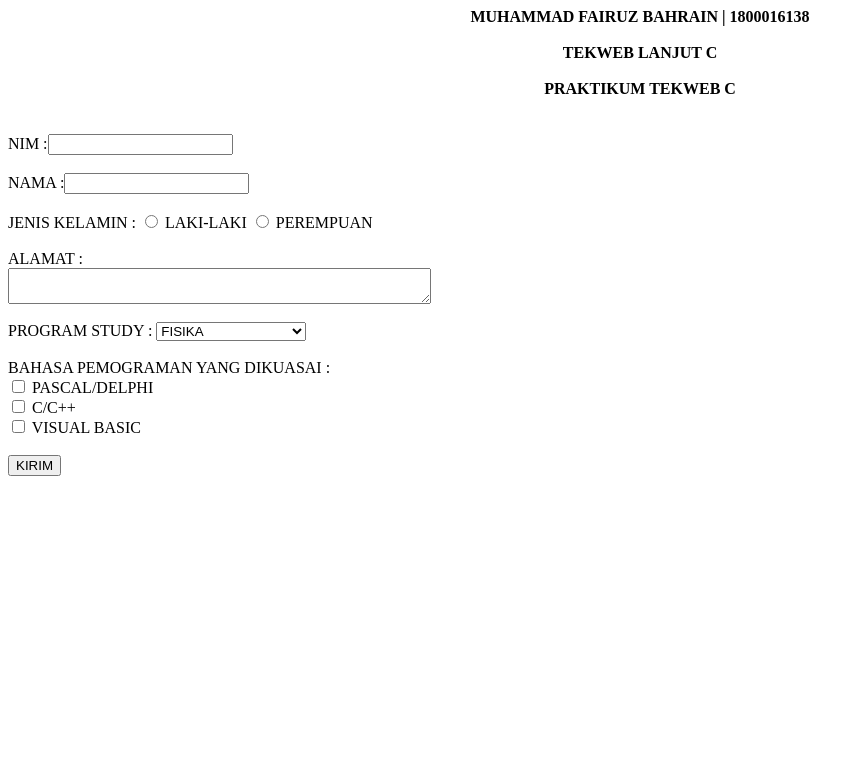
After one commit to fairuz635/tekwebuad_1800016138, a PHP site: page /latihan2.html in a window 1280 px wide. The commit adds this page. Shown: the top 783 px of the page, without its empty margins (0-864 px from the left). Run offline with PHP 8.4, Linux system fonts and the light colour scheme.

Commit message:
Add files via upload

```diff
--- /dev/null
+++ b/latihan2.html
@@ -0,0 +1,37 @@
+<html>
+<body>
+<b><center>MUHAMMAD FAIRUZ BAHRAIN | 1800016138</center></b>
+<BR>
+<b><center>TEKWEB LANJUT C</center></b>
+<BR>
+<b><center>PRAKTIKUM TEKWEB C</center></b>
+<BR>
+<BR>
+<FORM ACTION ="output.php" method="POST">
+	NIM		:<INPUT TYPE=TEXT NAME="NIM"> <BR> <BR>
+	NAMA	:<INPUT TYPE=TEXT NAME="NAMA"> <BR> <BR>
+	JENIS KELAMIN :
+	<INPUT TYPE=RADIO NAME="KELAMIN" VALUE="LAKI-LAKI"> LAKI-LAKI
+	<INPUT TYPE=RADIO NAME="KELAMIN" VALUE="PEREMPUAN"> PEREMPUAN
+	<BR> <BR>
+	ALAMAT : <BR>
+	<TEXTAREA NAME="ALAMAT" ROWS=2 COLS=50> </TEXTAREA> <BR>
+	<BR>
+	PROGRAM STUDY :
+	<SELECT NAME="PRODI">
+	<OPTION VALUE="FISIKA">FISIKA
+	<OPTION VALUE="BIOLOGI">BIOLOGI
+	<OPTION VALUE="MATEMATIKA">MATEMATIKA
+	<OPTION VALUE="SISTEM INFORMASI">SISTEM INFORMASI
+	</SELECT>
+	<BR> <BR>
+	BAHASA PEMOGRAMAN YANG DIKUASAI : <BR>
+	<INPUT TYPE=CHECKBOX NAME="PEMOGRAMAN" VALUE="PASCAL/DELPHI"> PASCAL/DELPHI <BR>
+	<INPUT TYPE=CHECKBOX NAME="PEMOGRAMAN" VALUE="C/C++"> C/C++ <BR>
+	<INPUT TYPE=CHECKBOX NAME="PEMOGRAMAN" VALUE="VISUAL BASIC"> VISUAL BASIC <BR>
+	<BR>
+	<INPUT TYPE=SUBMIT VALUE="KIRIM"><BR>
+
+</FORM>
+</body>
+</html>
```
Also changed, not shown: output.php (+12 -6 lines).
